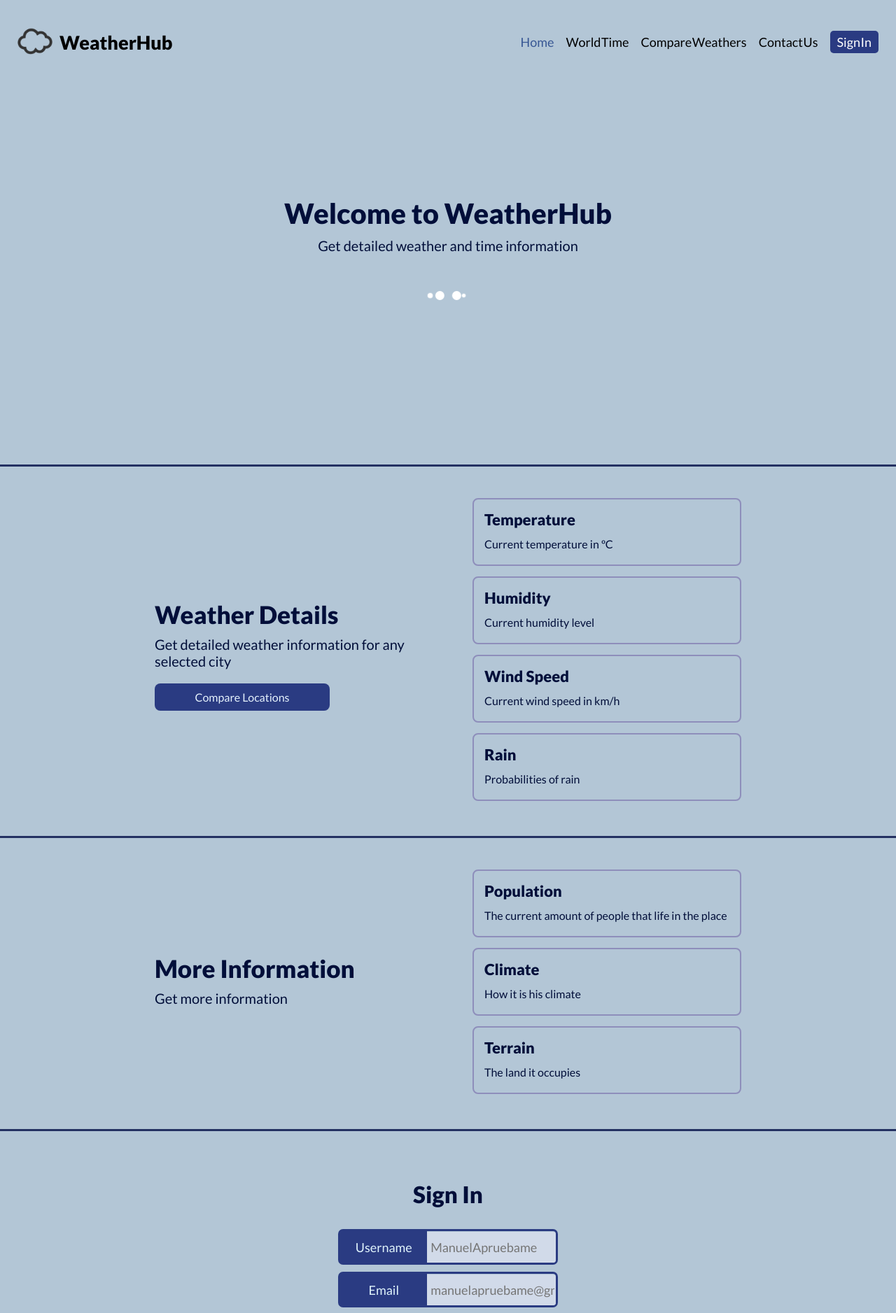
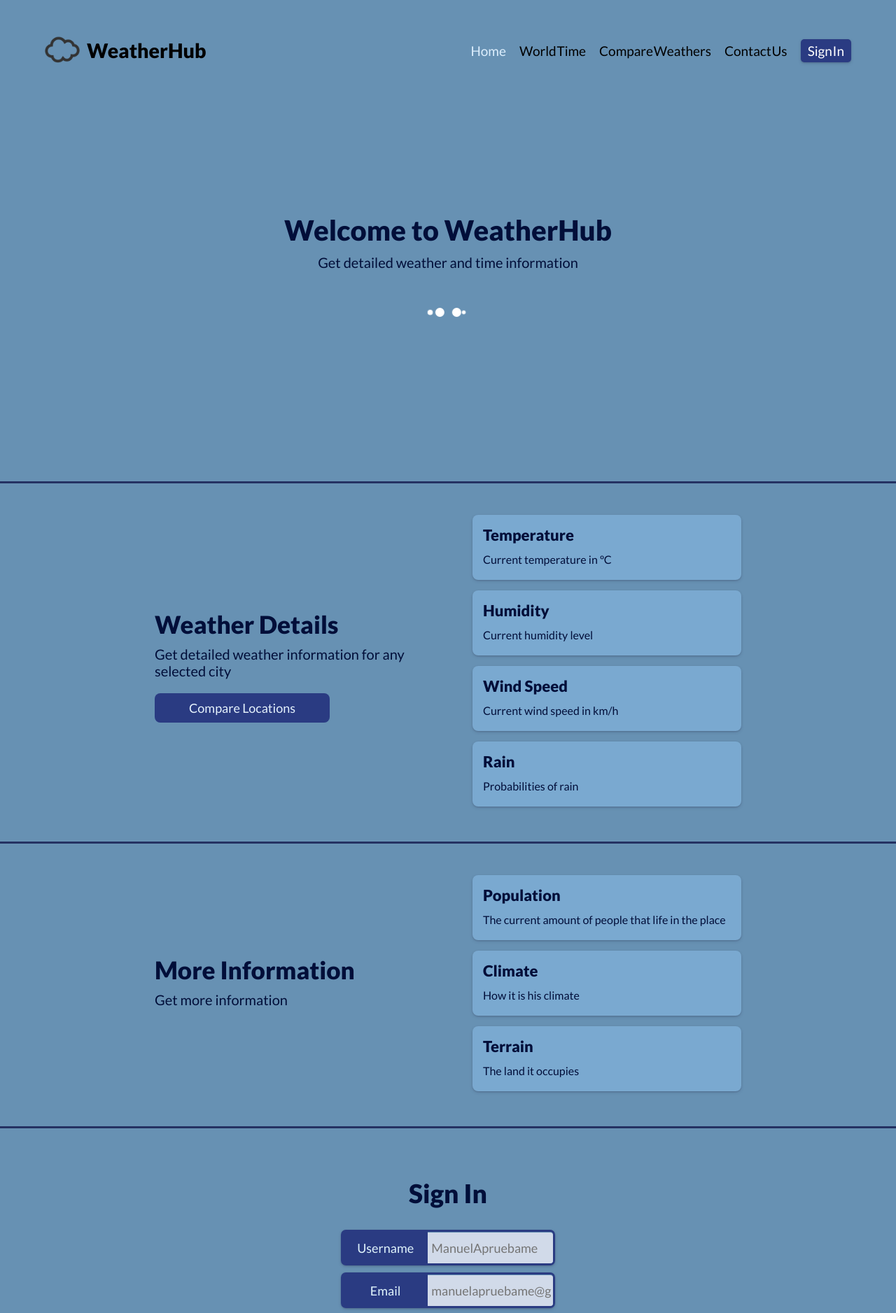
Before and after one commit to juanrabaro/P6_BaroLopezJuanRamon_DWEC_maquetacion_desarrollo_vue, a Vue app: page / in a window 1280 px wide. Shown: the top 1877 px of the page at 70% size. Built offline with nearby package versions, Linux system fonts and the light colour scheme; no server answers.

Commit message:
home, wordltime, header, inputsearch, formulario login estilados

```diff
--- a/src/assets/styles/_reset.scss
+++ b/src/assets/styles/_reset.scss
@@ -2,7 +2,10 @@ body {
   box-sizing: border-box;
   margin: 0;
   padding: 0;
-  background-color: rgb(179, 198, 214);
+  background-color: rgb(103, 145, 179);
+  // background-color: rgb(179, 198, 214);
+  // background-color: cornflowerblue;
+  // background-color:dodgerblue;
   color: rgb(1, 14, 57);
 
   h1,
--- a/src/components/childComponents/SearchInput.vue
+++ b/src/components/childComponents/SearchInput.vue
@@ -79,17 +79,19 @@ export default {
     margin-bottom: 10px;
     border: 0;
     width: 250px;
+    box-shadow: rgba(50, 50, 93, 0.25) 0px 2px 5px -1px, rgba(0, 0, 0, 0.3) 0px 1px 3px -1px;
   }
 
   button {
     background-color: rgb(42, 59, 130);
     color: rgb(229, 242, 253);
-    padding: 8px 45px 8px 45px;
-    font-size: 16px;
+    padding: 8px 50px 8px 50px;
+    font-size: 18px;
     border-radius: 8px;
     border: 0;
     cursor: pointer;
     width: 150px;
+    box-shadow: rgba(50, 50, 93, 0.25) 0px 2px 5px -1px, rgba(0, 0, 0, 0.3) 0px 1px 3px -1px;
   }
 
   button:hover {
--- a/src/components/childComponents/UserControlForm.vue
+++ b/src/components/childComponents/UserControlForm.vue
@@ -236,10 +236,10 @@ export default {
 
 form {
   @include flex(column, center, center, 10px);
-  width: 24%;
+  width: 300px;
 
   h2 {
-    font-size: 33px;
+    font-size: 37px;
     margin: 0;
     padding-bottom: 20px;
   }
@@ -249,6 +249,7 @@ form {
     border: 3px solid rgb(42, 59, 130);
     border-radius: 7px;
     width: 100%;
+    box-shadow: rgba(50, 50, 93, 0.25) 0px 2px 5px -1px, rgba(0, 0, 0, 0.3) 0px 1px 3px -1px;
 
     .label-container {
       @include flex(row, center, center);
@@ -292,6 +293,7 @@ form {
   }
 
   button {
+    box-shadow: rgba(50, 50, 93, 0.25) 0px 2px 5px -1px, rgba(0, 0, 0, 0.3) 0px 1px 3px -1px;
     background-color: rgb(42, 59, 130);
     padding: 10px 40px;
     margin-top: 7px;
@@ -393,12 +395,12 @@ form {
 
     a {
       text-decoration: none;
-      color: rgb(42, 59, 130);
+      color: rgb(227, 232, 249);
       cursor: pointer;
     }
 
     a:hover {
-      color: rgb(95, 35, 9);
+      color: rgb(4, 35, 50);
     }
   }
 }
--- a/src/components/layout/Header.vue
+++ b/src/components/layout/Header.vue
@@ -53,13 +53,15 @@ export default {
 </template>
 
 <style scoped lang="scss">
+@import '/src/assets/styles/main.scss';
+
 header {
   display: flex;
   justify-content: space-between;
   align-items: center;
-  height: 15vh;
-  padding: 0 25px 0 25px;
-  font-size: 18px;
+  height: 18vh;
+  padding: 0 5% 0 5%;
+  font-size: 19px;
 
   a {
     text-decoration: none;
@@ -68,11 +70,13 @@ header {
   }
 
   .router-link-exact-active {
-    color: rgb(56, 87, 148);
+    //color: rgb(201, 226, 255);
+    color: rgb(220, 238, 253);
   }
 
   a:hover {
-    color: rgb(56, 87, 148);
+    color: rgb(220, 238, 253);
+    //color: rgb(56, 87, 148);
   }
 
   .logo-container {
@@ -91,7 +95,7 @@ header {
     display: flex;
     flex-direction: row;
     align-items: center;
-    gap: 17px;
+    gap: 19px;
 
     .log-in-button {
       padding: 5px 10px;
@@ -100,6 +104,7 @@ header {
       color: white;
       border: none;
       cursor: pointer;
+      box-shadow: rgba(50, 50, 93, 0.25) 0px 2px 5px -1px, rgba(0, 0, 0, 0.3) 0px 1px 3px -1px;
     }
 
     .log-in-button:hover {
@@ -107,4 +112,10 @@ header {
     }
   }
 }
+
+@media (max-width: 1050px) {
+  header {
+    flex-direction: column;
+  }
+}
 </style>
--- a/src/components/pages/CompareWeathersPage.vue
+++ b/src/components/pages/CompareWeathersPage.vue
@@ -34,6 +34,7 @@ export default {
 <template>
   <main>
     <h1>Compare Weathers</h1>
+    <h3>Search two cities to compare their time</h3>
     <section class="search-inputs-container">
       <SearchInput v-show="!showCity1" @searched="city => searchHandle(city, 'input1')" />
       <div v-show="showCity1">
@@ -44,7 +45,7 @@ export default {
           <p>{{ citySearched1.tiempoCiudad.viento }}</p>
           <p>{{ citySearched1.tiempoCiudad.precipitacion }}</p>
         </div>
-        <button @click="revertInputs('input1')">🔄</button>
+        <button @click="revertInputs('input1')">Pick another city</button>
       </div>
       <SearchInput v-show="!showCity2" @searched="city => searchHandle(city, 'input2')" />
       <div v-show="showCity2">
@@ -55,7 +56,7 @@ export default {
           <p>{{ citySearched2.tiempoCiudad.viento }}</p>
           <p>{{ citySearched2.tiempoCiudad.precipitacion }}</p>
         </div>
-        <button @click="revertInputs('input2')">🔄</button>
+        <button @click="revertInputs('input2')">Pick another city</button>
       </div>
     </section>
   </main>
@@ -69,12 +70,18 @@ main {
     margin: 0;
     margin-top: 80px;
     text-align: center;
-    font-size: 40px;
+    font-size: 43px;
+  }
+  h3 {
+    text-align: center;
+    margin: 0;
+    margin-top: 10px;
+    font-size: 20px;
   }
 
   .search-inputs-container {
     @include flex(row, space-evenly, center);
-    padding-top: 100px;
+    padding-top: 70px;
 
     div {
       @include flex(column, center, center);
--- a/src/components/pages/HomePage.vue
+++ b/src/components/pages/HomePage.vue
@@ -99,7 +99,7 @@ export default {
       <div class="weather-details-left">
         <h1>Weather Details</h1>
         <p>Get detailed weather information for any selected city</p>
-        <button @click="() => this.$router.push('/compare-weathers')">Compare Locations</button>
+        <button class="button-compare-locations" @click="() => this.$router.push('/compare-weathers')">Compare Locations</button>
       </div>
       <div class="weather-details-right">
         <div class="temperature">
@@ -127,7 +127,7 @@ export default {
       </div>
     </section>
 
-    <button v-if="enableMoreInfo" @click="moreInfo" class="more-info">more info ⬇</button>
+    <button v-if="enableMoreInfo" @click="moreInfo" class="more-info">⬇ more info ⬇</button>
 
     <section v-if="citySearched" class="city-img-section" id="cityImgSection">
       <div class="city-img-left-side">
@@ -241,11 +241,11 @@ main {
         font-size: 20px;
       }
 
-      button {
+      .button-compare-locations {
         background-color: rgb(42, 59, 130);
         color: rgb(229, 242, 253);
         padding: 10px 15px 10px 15px;
-        font-size: 16px;
+        font-size: 18px;
         border-radius: 8px;
         border: 0;
         cursor: pointer;
@@ -262,7 +262,9 @@ main {
       padding: 15px 15px 15px 15px;
 
       .temperature {
-        border: 2px solid rgb(142, 142, 187);
+        border: 2px solid inherit;
+        background-color: rgb(122, 169, 208);
+        box-shadow: rgba(50, 50, 93, 0.25) 0px 2px 5px -1px, rgba(0, 0, 0, 0.3) 0px 1px 3px -1px;
         border-radius: 8px;
         padding: 15px 15px 15px 15px;
         margin-bottom: 15px;
@@ -287,7 +289,9 @@ main {
       }
 
       .humidity {
-        border: 2px solid rgb(142, 142, 187);
+        border: 2px solid inherit;
+        background-color: rgb(122, 169, 208);
+        box-shadow: rgba(50, 50, 93, 0.25) 0px 2px 5px -1px, rgba(0, 0, 0, 0.3) 0px 1px 3px -1px;
         border-radius: 8px;
         padding: 15px 15px 15px 15px;
         margin-bottom: 15px;
@@ -306,7 +310,9 @@ main {
       }
 
       .wind {
-        border: 2px solid rgb(142, 142, 187);
+        border: 2px solid inherit;
+        background-color: rgb(122, 169, 208);
+        box-shadow: rgba(50, 50, 93, 0.25) 0px 2px 5px -1px, rgba(0, 0, 0, 0.3) 0px 1px 3px -1px;
         border-radius: 8px;
         padding: 15px 15px 15px 15px;
         margin-bottom: 15px;
@@ -325,7 +331,9 @@ main {
       }
 
       .rain {
-        border: 2px solid rgb(142, 142, 187);
+        border: 2px solid inherit;
+        background-color: rgb(122, 169, 208);
+        box-shadow: rgba(50, 50, 93, 0.25) 0px 2px 5px -1px, rgba(0, 0, 0, 0.3) 0px 1px 3px -1px;
         border-radius: 8px;
         padding: 15px 15px 15px 15px;
         margin-bottom: 15px;
@@ -372,7 +380,9 @@ main {
       padding: 15px 15px 15px 15px;
 
       .population {
-        border: 2px solid rgb(142, 142, 187);
+        border: 2px solid inherit;
+        background-color: rgb(122, 169, 208);
+        box-shadow: rgba(50, 50, 93, 0.25) 0px 2px 5px -1px, rgba(0, 0, 0, 0.3) 0px 1px 3px -1px;
         border-radius: 8px;
         padding: 15px 15px 15px 15px;
         margin-bottom: 15px;
@@ -390,7 +400,9 @@ main {
       }
 
       .climate {
-        border: 2px solid rgb(142, 142, 187);
+        border: 2px solid inherit;
+        background-color: rgb(122, 169, 208);
+        box-shadow: rgba(50, 50, 93, 0.25) 0px 2px 5px -1px, rgba(0, 0, 0, 0.3) 0px 1px 3px -1px;
         border-radius: 8px;
         padding: 15px 15px 15px 15px;
         margin-bottom: 15px;
@@ -409,7 +421,9 @@ main {
       }
 
       .terrain {
-        border: 2px solid rgb(142, 142, 187);
+        border: 2px solid inherit;
+        background-color: rgb(122, 169, 208);
+        box-shadow: rgba(50, 50, 93, 0.25) 0px 2px 5px -1px, rgba(0, 0, 0, 0.3) 0px 1px 3px -1px;
         border-radius: 8px;
         padding: 15px 15px 15px 15px;
         margin-bottom: 15px;
@@ -431,7 +445,7 @@ main {
 
   .more-info {
     text-align: center;
-    background-color: royalblue;
+    background-color: rgb(49, 68, 134);
     margin: 0;
     border: 0;
     border-top: 3px solid rgb(36, 49, 98);
@@ -460,7 +474,7 @@ main {
 
         span {
           font-family: 'Lato Black';
-          color: rgb(8, 97, 181);
+          color: rgb(230, 242, 253);
         }
       }
 
@@ -479,6 +493,7 @@ main {
         width: 100%;
         height: 100%;
         border-radius: 8px;
+        box-shadow: rgba(50, 50, 93, 0.25) 0px 2px 5px -1px, rgba(0, 0, 0, 0.3) 0px 1px 3px -1px;
       }
     }
   }
@@ -491,4 +506,11 @@ main {
     padding-top: 70px;
     margin-bottom: 150px;
   }
-}</style>
+}
+
+@media (max-width: 650px) {
+  main .weather-details .weather-details-left .button-compare-locations {
+    width: 100px;
+  }
+}
+</style>
--- a/src/components/pages/WorldTime.vue
+++ b/src/components/pages/WorldTime.vue
@@ -20,7 +20,7 @@ export default {
   },
   created() {
     setInterval(() => {
-      if ( this.citySearched ) {
+      if (this.citySearched) {
         this.time = moment().add(this.citySearched.zonaHoraria.horaZona, 'hours').format('HH:mm:ss');
       }
     }, 1000);
@@ -34,7 +34,8 @@ export default {
     <h3>Search the current time in any city!</h3>
     <SearchInput @searched="handleSearch" />
     <div class="current-time" v-if="citySearched">
-      <p>In <span>{{ citySearched.nombreCiudad }}</span> it is {{ time }}</p>
+      <p class="city-name">In <span>{{ citySearched.nombreCiudad }}</span> it is</p>
+      <p class="time"><strong>{{ time }}s</strong></p>
     </div>
   </main>
 </template>
@@ -44,9 +45,9 @@ export default {
 
 main {
   h1 {
-    margin-top: 50px;
+    margin-top: 70px;
     margin-bottom: 0;
-    font-size: 40px;
+    font-size: 47px;
     text-align: center;
   }
 
@@ -63,6 +64,22 @@ main {
     span {
       color: blue;
     }
+
+    .city-name {
+      margin: 0;
+      margin-bottom: 8px;
+    }
+
+    .time {
+      display: block;
+      margin: 0 auto;
+      border: 2px solid inherit;
+      border-radius: 8px;
+      background-color: rgb(122, 169, 208);
+      box-shadow: rgba(50, 50, 93, 0.25) 0px 2px 5px -1px, rgba(0, 0, 0, 0.3) 0px 1px 3px -1px;
+      padding: 20px;
+      width: fit-content;
+    }
   }
 }
 </style>
```
Also changed, not shown: cosasPendientes.txt.
